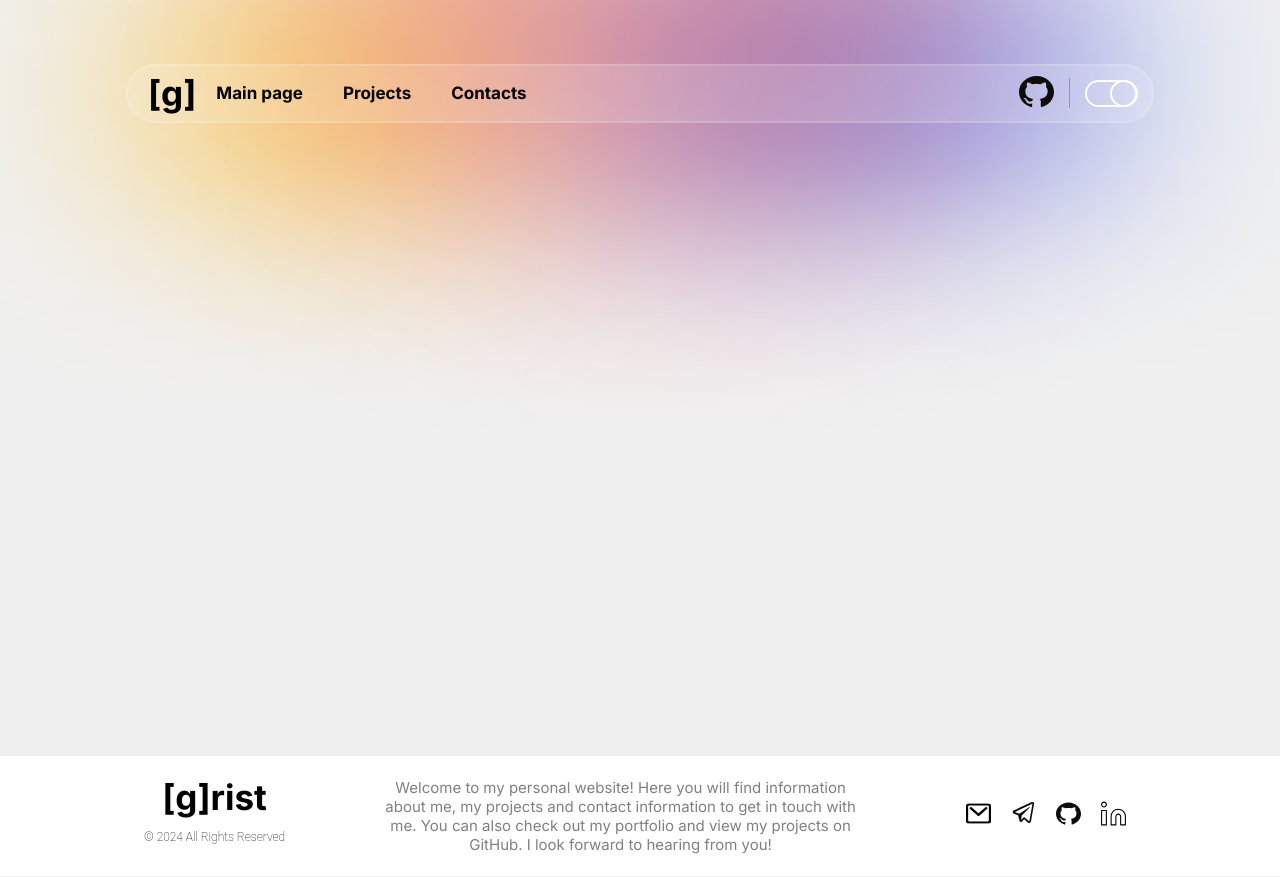
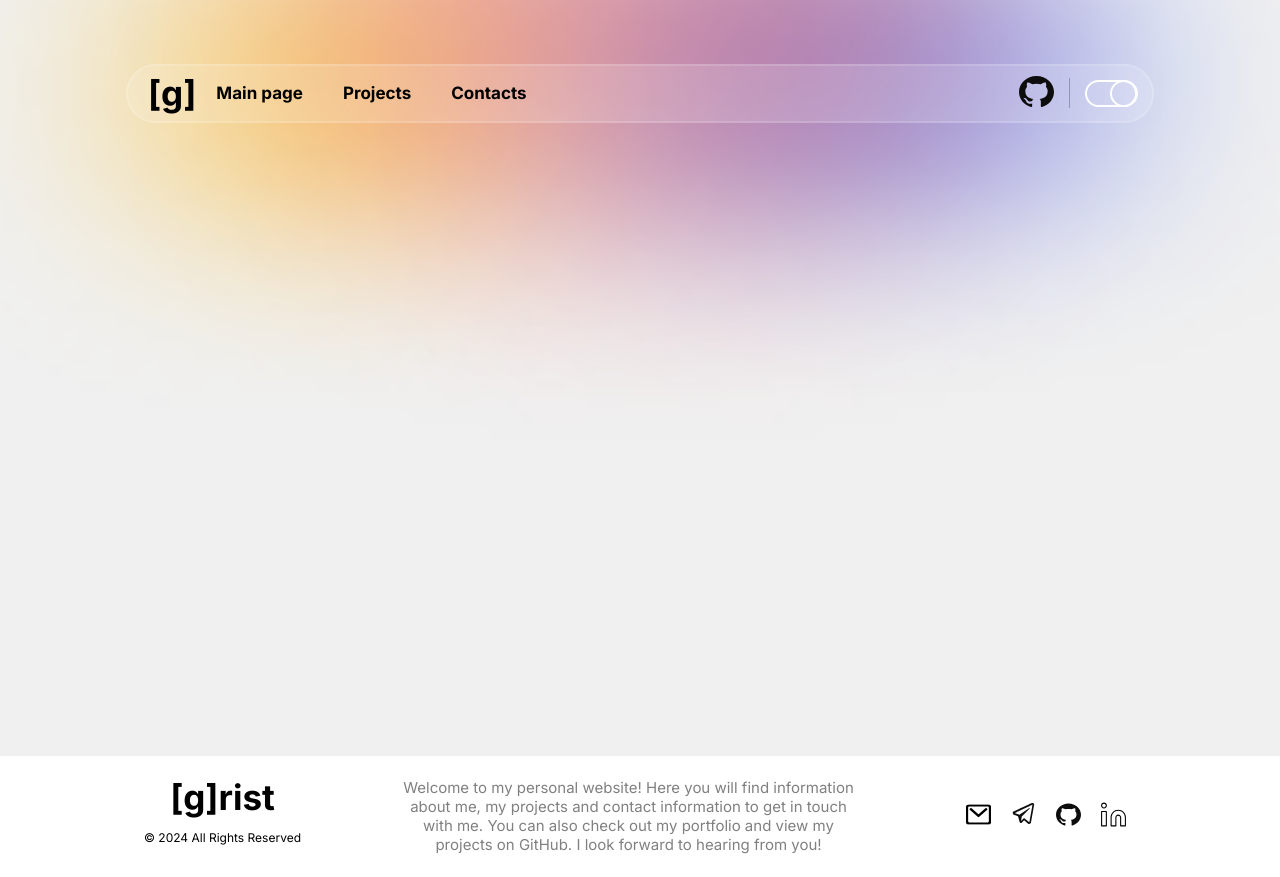
Before and after one commit to Grister/web-portfolio, a Django app: template web_portfolio/main/templates/main/base.html in a window 1280 px wide. Run offline with Django 3.2, Linux system fonts and the light colour scheme; the template is opened without the code that fills it, so the values that code supplies are empty.

Commit message:
fixed pagination styles and func

```diff
--- a/web_portfolio/projects/templates/projects/projects.html
+++ b/web_portfolio/projects/templates/projects/projects.html
@@ -45,7 +45,11 @@
                 <div class="pagination-content">
                     <a href="{% if page_obj.has_previous %} {% url 'projects:paginator' page_obj.previous_page_number %} {% else %} # {% endif %}">&laquo;</a>
                     {% for page in page_obj.paginator.page_range %}
-                    <a href="{% url 'projects:paginator' page %}">{{ page }}</a>
+                        {% if page == page_obj.number %}
+                            <a href="{% url 'projects:paginator' page %}" class="active">{{ page }}</a>
+                        {% else %}
+                            <a href="{% url 'projects:paginator' page %}">{{ page }}</a>
+                        {% endif %}
                     {% endfor %}
                     <a href="{% if page_obj.has_next %} {% url 'projects:paginator' page_obj.next_page_number %} {% else %} # {% endif %}">&raquo;</a>
                 </div>
--- a/web_portfolio/projects/urls.py
+++ b/web_portfolio/projects/urls.py
@@ -6,4 +6,5 @@ app_name = 'projects'
 
 urlpatterns = [
     path("projects/", views.ProjectListView.as_view(), name="project-list"),
+    path("progects/page/<int:page>", views.ProjectListView.as_view(), name="paginator"),
 ]
--- a/web_portfolio/static/css/base.css
+++ b/web_portfolio/static/css/base.css
@@ -5,6 +5,11 @@
     --footer-color: #ffffff;
     --footer-logo-color: #000000;
     --card-shadow-set: 18px 18px 30px #d1d9e6a3;
+    --footer-text-color: #000000;
+    --pagination-text: black;
+    --pagination-hover: #ddd;
+    --pagination-active: white;
+    --pagination-active-bg: #333333;
 }
 
 body {
@@ -208,10 +213,10 @@ input:checked+.slider:before {
 }
 
 .copyright {
-    font-family: Roboto;
+    font-family: Inter;
     font-size: 12px;
-    font-weight: lighter;
     width: max-content;
+    color: var(--footer-text-color)
 }
 
 .footer-links {
--- a/web_portfolio/static/js/theme-switch.js
+++ b/web_portfolio/static/js/theme-switch.js
@@ -14,12 +14,23 @@
         root.style.setProperty('--background-image-url', 'url("../images/main-page-LightV.png")');
         root.style.setProperty('--footer-color', '#ffffff');
         root.style.setProperty('--footer-logo-color', '#000000');
+        root.style.setProperty('--footer-text-color', '#000000');
         root.style.setProperty('--card-shadow-set', '18px 18px 30px #d1d9e6a3');
+        root.style.setProperty('--pagination-text', 'black');
+        root.style.setProperty('--pagination-hover', '#ddd');
+        root.style.setProperty('--pagination-active', 'white');
+        root.style.setProperty('--pagination-active-bg', '#333333');
     } else if (themeName === 'dark') {
         root.style.setProperty('--background-image-url', 'url("../images/main-page-DarkV.png")');
         root.style.setProperty('--footer-color', '#000000');
         root.style.setProperty('--footer-logo-color', '#ffffff');
+        root.style.setProperty('--footer-text-color', '#808080');
         root.style.setProperty('--card-shadow-set', '5px 5px 30px #d1d9e6a3');
+
+        root.style.setProperty('--pagination-text', 'white');
+        root.style.setProperty('--pagination-hover', '#333333');
+        root.style.setProperty('--pagination-active', 'white');
+        root.style.setProperty('--pagination-active-bg', '#333333');
     }
 
     // Set icons for footer
```
Also changed, not shown: web_portfolio/static/css/projects.css (+6 -4 lines), web_portfolio/media/projects_photos/g_ZLFgxPZ.png (added), web_portfolio/media/projects_photos/iteration.png (added), web_portfolio/media/projects_photos/network.png (added), web_portfolio/media/projects_photos/task.png (added), web_portfolio/media/projects_photos/web-crawler.png (added).
